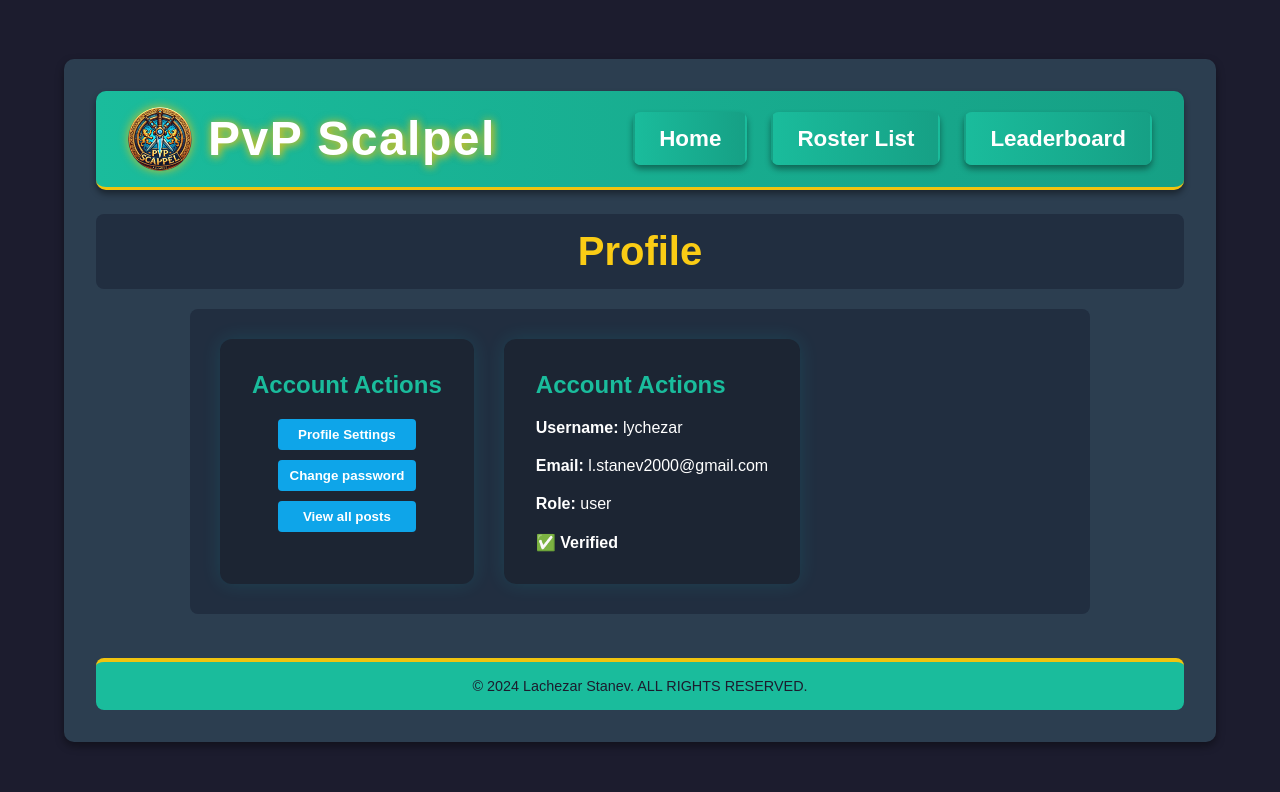
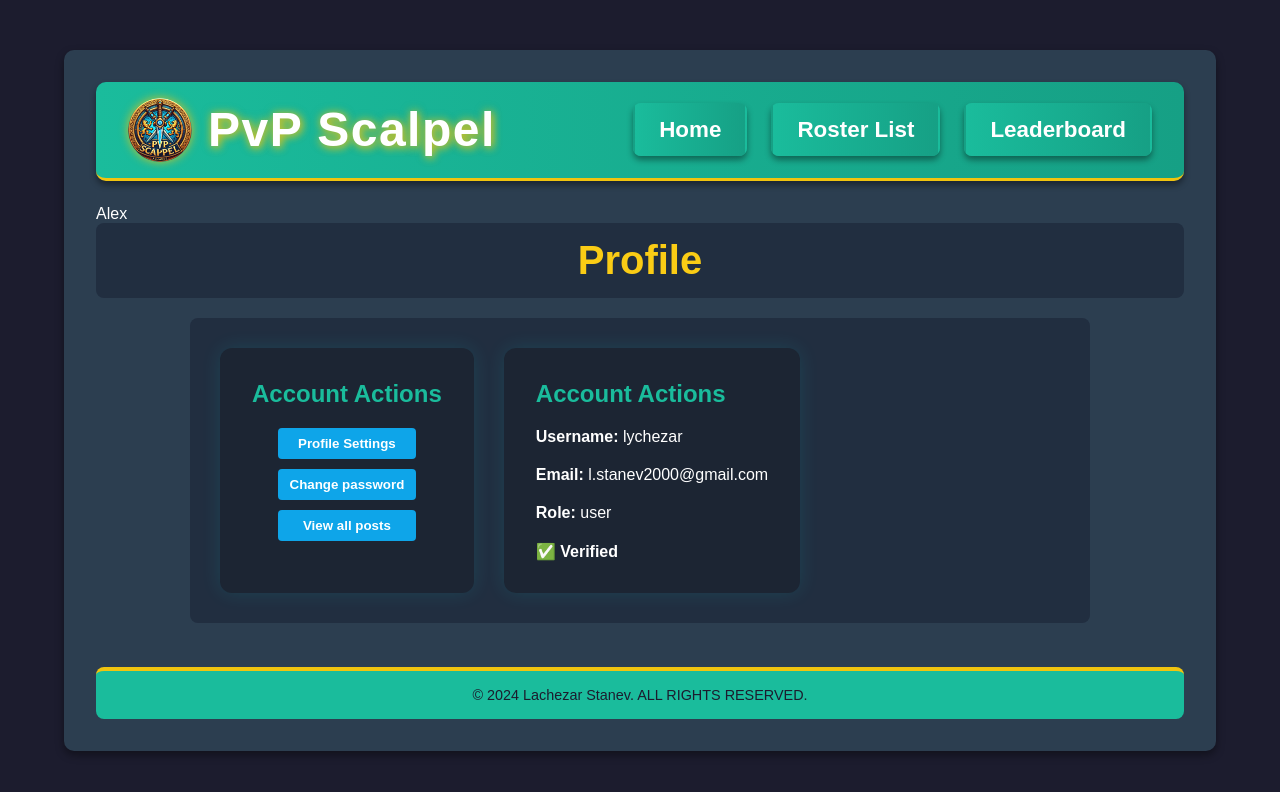
Before and after one commit to lStanev00/PvP-Scalpel-FrontEnd, a React (Vite) app: page /profilePage in a window 1280 px wide. Shown: the top 792 px of the page. Built offline with nearby package versions, Linux system fonts and the light colour scheme.

Commit message:
Implementation of a User global prop via the context api ( now is a demo version )

```diff
--- a/src/App.jsx
+++ b/src/App.jsx
@@ -10,10 +10,12 @@ import Login from "./pages/Login.jsx";
 import GotoEmail from "./pages/EmailSend.jsx";
 import VerifyEmail from "./pages/VerifyEmail.jsx";
 import ProfilePage from "./pages/ProfilePage.jsx";
+import { UserProvider } from "./hooks/ContextVariables.jsx";
 
 function App() {
     return (
         <>
+        <UserProvider>
             <Router>
                 <div className="page-wrapper">
                     <header className="header">
@@ -44,6 +46,8 @@ function App() {
                 </div>
             <GoToTopButton />
             </Router>
+
+        </UserProvider>
         </>
     )
 }
--- /dev/null
+++ b/src/hooks/ContextVariables.jsx
@@ -0,0 +1,14 @@
+// Context.js
+import React, { createContext, useState } from 'react';
+
+export const UserContext = createContext();
+
+export const UserProvider = ({ children }) => {
+  const [user, setUser] = useState({ name: 'Alex', age: 24 });
+
+  return (
+    <UserContext.Provider value={user}>
+      {children}
+    </UserContext.Provider>
+  );
+};
--- a/src/pages/ProfilePage.jsx
+++ b/src/pages/ProfilePage.jsx
@@ -1,6 +1,10 @@
 import Style from "../Styles/modular/ProfilePage.module.css"
+import { useContext } from "react";
+import { UserContext } from "../hooks/ContextVariables";
 
 export default function ProfilePage() {
+
+    const contextUser = useContext(UserContext);
 
     const user = {
         username: "lychezar",
@@ -10,6 +14,8 @@ export default function ProfilePage() {
     }
 
     return (<>
+        {contextUser.name}
+
         <div className={Style.banner}>
             <h4>Profile</h4>
         </div>
```
